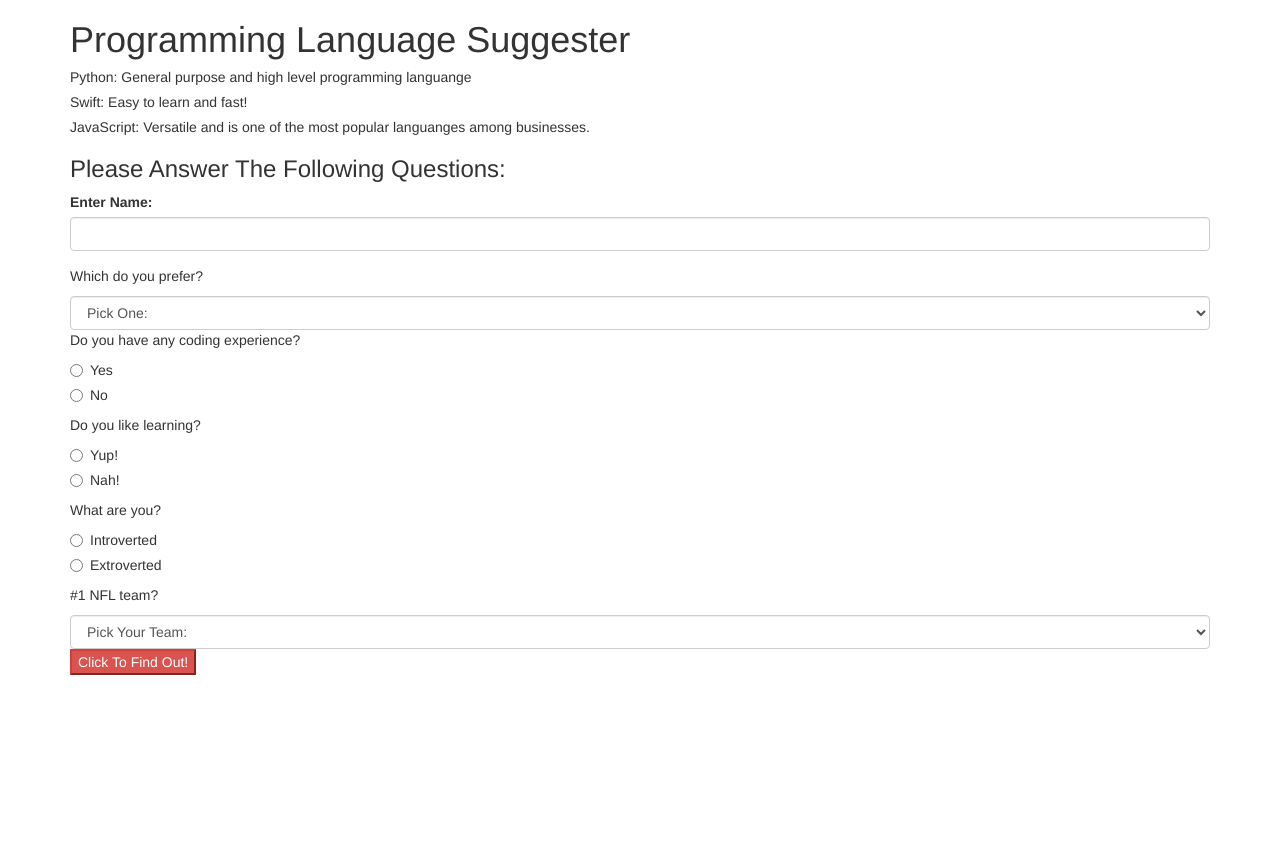
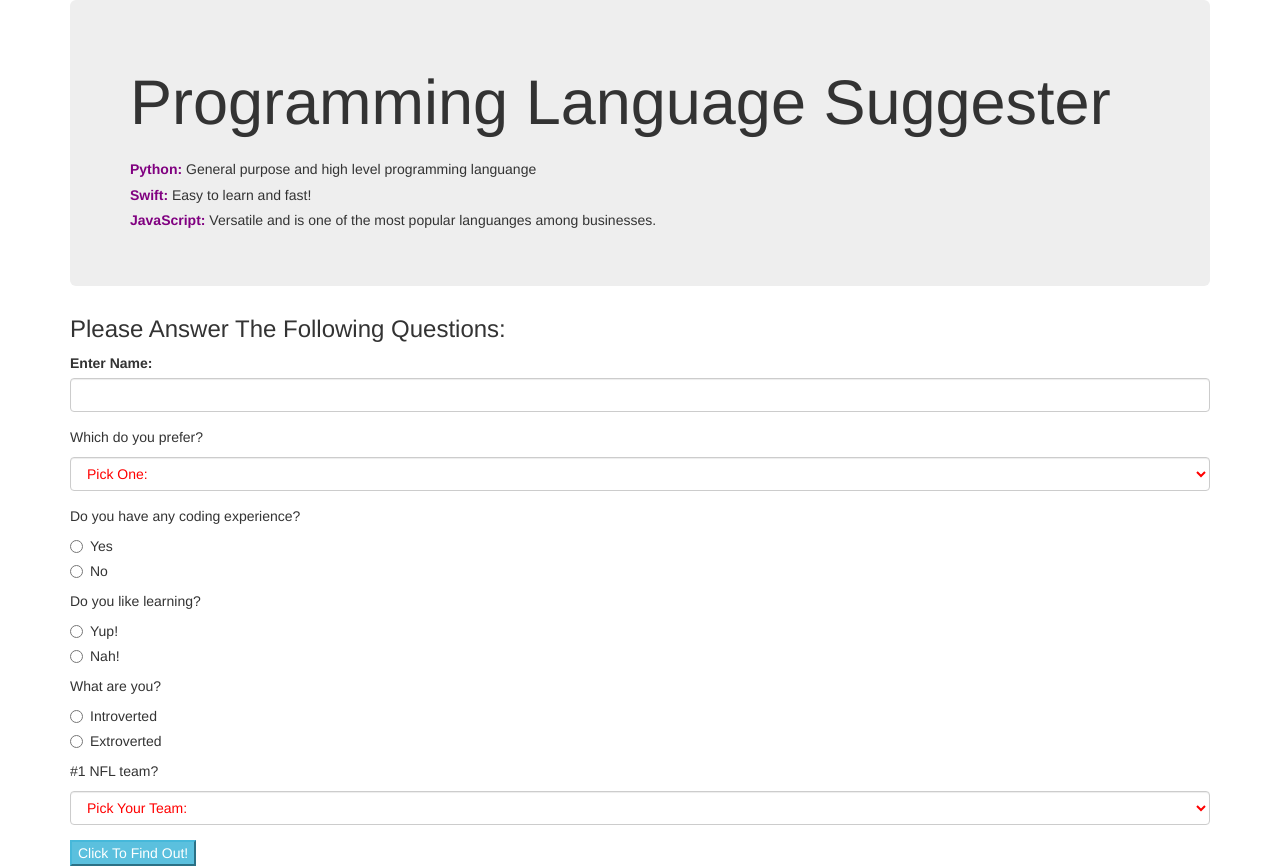
Before and after one commit to bkuey/Project_Wk2, a plain HTML site: page index.html in a window 1280 px wide. Before the commit the page ends 800 px from the top, so only its background shows below. Drawn offline with Linux system fonts and the light colour scheme.

Commit message:
make changes to color of texts and add more jquery.

```diff
--- a/css/styles.css
+++ b/css/styles.css
@@ -0,0 +1,21 @@
+#sports {
+  margin-bottom: 15px;
+  color: red;
+}
+
+#work {
+  margin-bottom: 15px;
+  color: red;
+}
+
+h1 {
+  margin-bottom: 25px;
+}
+
+strong {
+  color: purple;
+}
+
+#success {
+  display: none;
+}
--- a/index.html
+++ b/index.html
@@ -9,10 +9,12 @@
   </head>
   <body>
     <div class="container">
-      <h1>Programming Language Suggester</h1>
-      <h5>Python: General purpose and high level programming languange</h5>
-      <h5>Swift: Easy to learn and fast!</h5>
-      <h5>JavaScript: Versatile and is one of the most popular languanges among businesses.</h5>
+      <div class="jumbotron">
+        <h1>Programming Language Suggester</h1>
+        <h5><strong>Python:</strong> General purpose and high level programming languange</h5>
+        <h5><strong>Swift:</strong> Easy to learn and fast!</h5>
+        <h5><strong>JavaScript:</strong> Versatile and is one of the most popular languanges among businesses.</h5>
+      </div>
 
       <h3>Please Answer The Following Questions:</h3>
 
@@ -63,7 +65,11 @@
           </select>
         </div>
 
-        <button type="submit" class="btn-danger">Click To Find Out!</button>
+        <div id="success">
+          <h1>The webpage is WORKING</h1>
+        </div>
+
+        <button type="submit" class="btn-info">Click To Find Out!</button>
       </form>
     </div>
   </body>
--- a/js/scripts.js
+++ b/js/scripts.js
@@ -8,6 +8,7 @@ $(function() {
 
     if (work === '1' && question1 === 'yes' && question2 === 'yup' && question3 === 'in') {
       alert("Swift");
+      $('#success').show();
     } else if (work === '2' && question1 === 'yes' && question2 === 'yup' && question3 === 'in') {
       alert("Python");
     }
@@ -18,6 +19,12 @@ $(function() {
       alert("Python");
     }
 
+    if (work === '1' && question1 === 'no' && question2 === 'yup' && question3 === 'in') {
+      alert("JavaScript");
+    } else if (work === '2' && question1 === 'no' && question2 === 'yup' && question3 === 'ex') {
+      alert("Swift");
+    }
+
     event.preventDefault();
   });
 });
```
